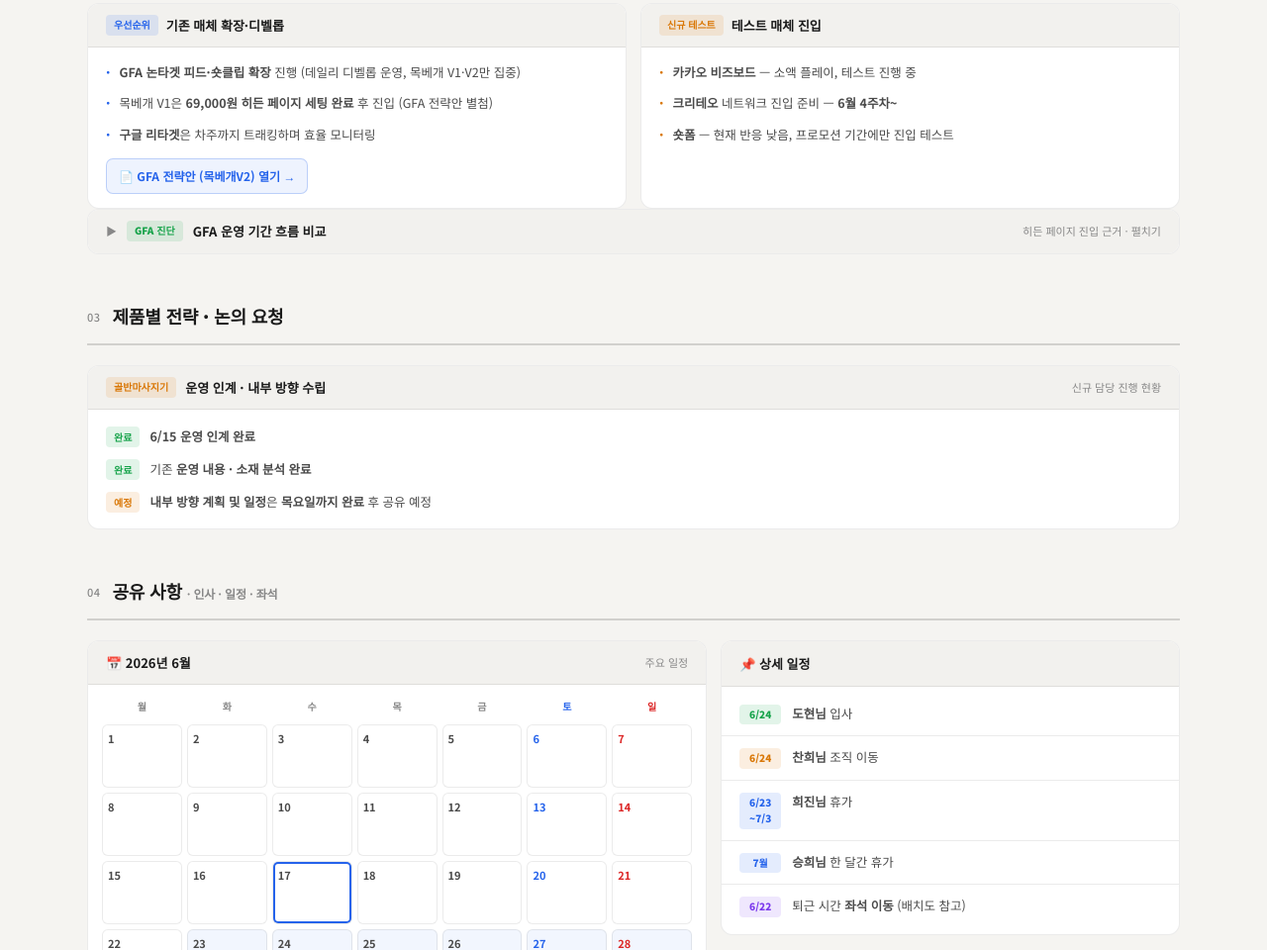
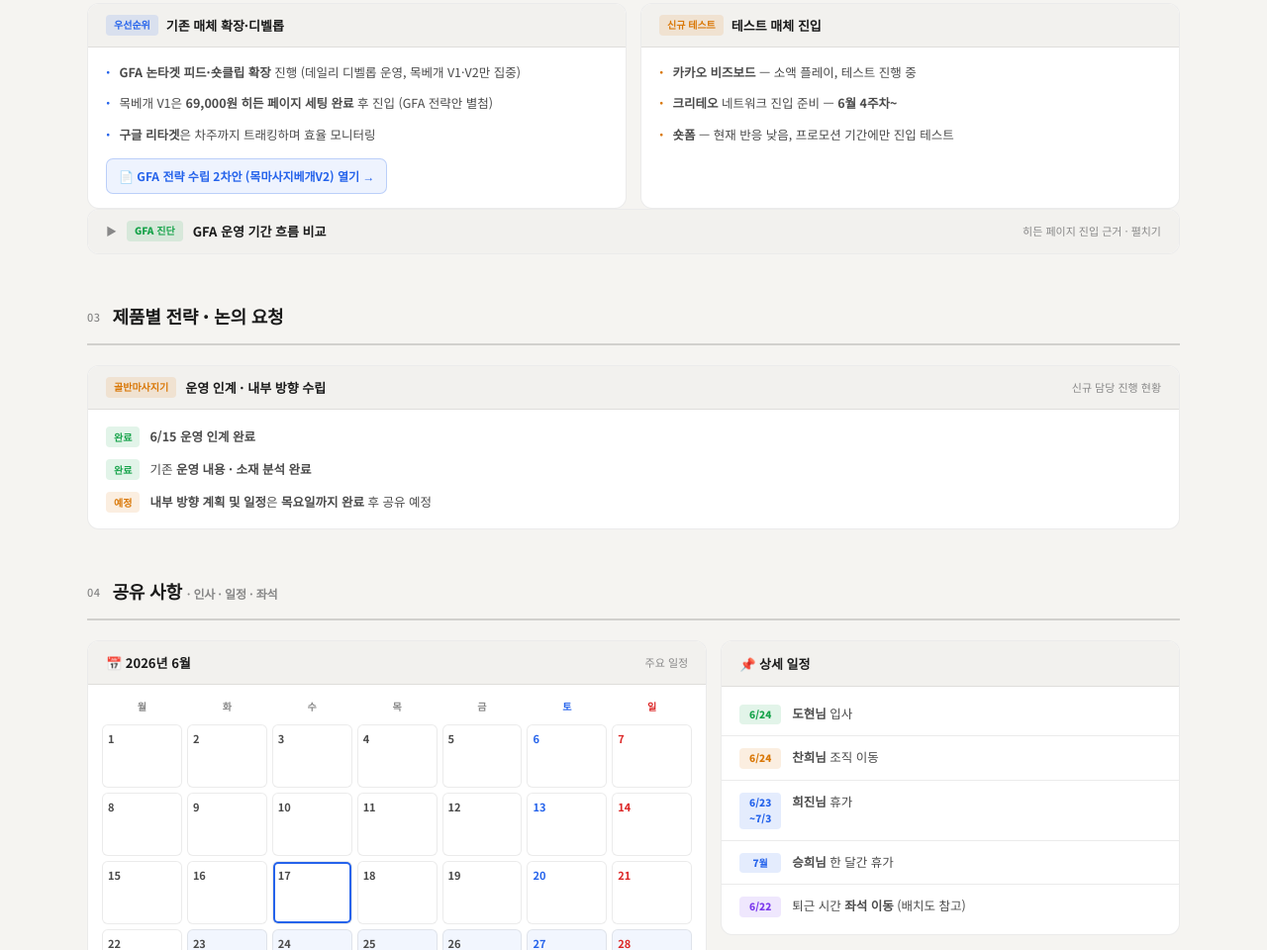
Before and after one commit to Olitteam/260618-mkt1-report, a plain HTML site: page index.html in a window 1280 px wide. Shown: the part 2974-3934 px from the top of the page at 99% size. Drawn offline with Linux system fonts and the light colour scheme.

Commit message:
Add files via upload

```diff
--- a/index.html
+++ b/index.html
@@ -908,7 +908,7 @@ details.daily-toggle[open] .chev {transform:rotate(90deg)}
         <div style="display:flex;gap:9px;align-items:baseline;font-size:12.5px;color:var(--ink2);line-height:1.7"><span style="flex-shrink:0;color:var(--v1);font-weight:800">·</span><span><strong>GFA 논타겟 피드·숏클립 확장</strong> 진행 (데일리 디벨롭 운영, 목베개 V1·V2만 집중)</span></div>
         <div style="display:flex;gap:9px;align-items:baseline;font-size:12.5px;color:var(--ink2);line-height:1.7"><span style="flex-shrink:0;color:var(--v1);font-weight:800">·</span><span>목베개 V1은 <strong>69,000원 히든 페이지 세팅 완료</strong> 후 진입 (GFA 전략안 별첨)</span></div>
         <div style="display:flex;gap:9px;align-items:baseline;font-size:12.5px;color:var(--ink2);line-height:1.7"><span style="flex-shrink:0;color:var(--v1);font-weight:800">·</span><span><strong>구글 리타겟</strong>은 차주까지 트래킹하며 효율 모니터링</span></div>
-        <a href="GFA_strategy.html" target="_blank" style="display:inline-flex;align-items:center;gap:6px;margin-top:4px;font-size:12px;font-weight:700;color:var(--v1);text-decoration:none;padding:7px 12px;background:rgba(37,99,235,0.08);border:1px solid rgba(37,99,235,0.25);border-radius:7px;align-self:flex-start">📄 GFA 전략안 (목베개V2) 열기 →</a>
+        <a href="https://olitteam.github.io/260618-mkt1-gfa/" target="_blank" rel="noopener" style="display:inline-flex;align-items:center;gap:6px;margin-top:4px;font-size:12px;font-weight:700;color:var(--v1);text-decoration:none;padding:7px 12px;background:rgba(37,99,235,0.08);border:1px solid rgba(37,99,235,0.25);border-radius:7px;align-self:flex-start">📄 GFA 전략 수립 2차안 (목마사지베개V2) 열기 →</a>
       </div>
     </div>
 
```
